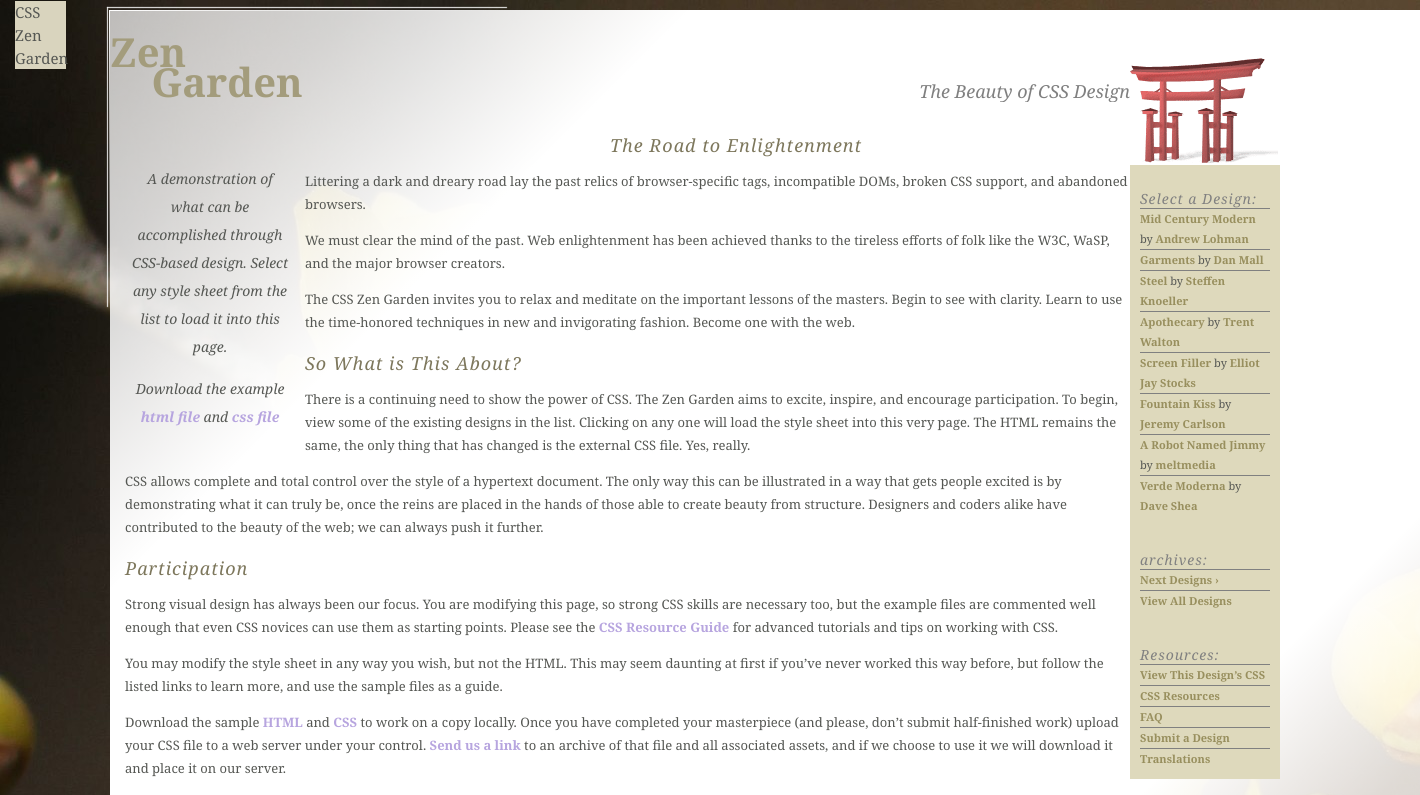
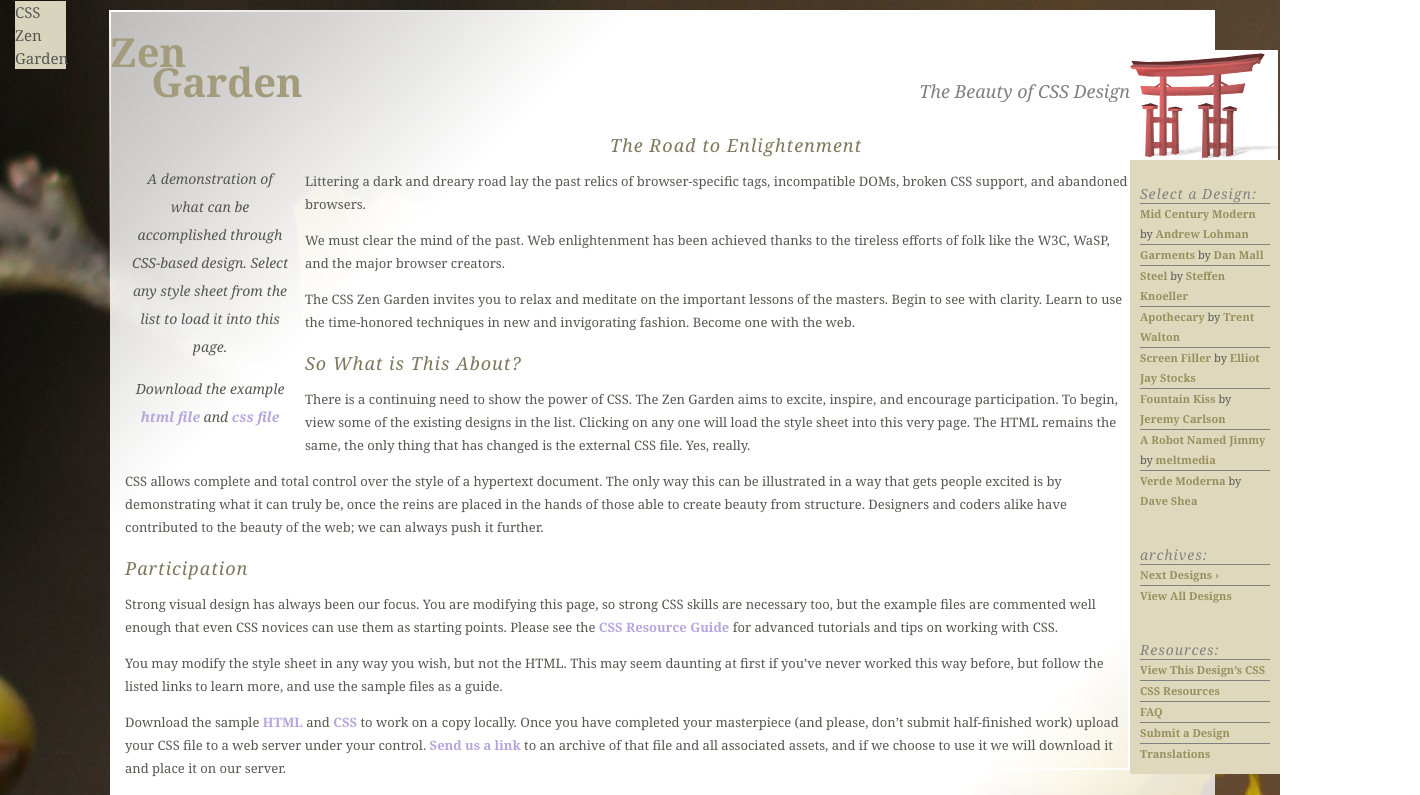
Before and after one commit to Kevin181/CSS-Zen-Garden-Demo, a plain HTML site: page 001/zengarden.com_001.html in a window 1280 px wide. Shown: the top 795 px of the page, 1420 px wide, since content can reach past the window. Drawn offline with Linux system fonts and the light colour scheme.

Commit message:
modify 001

```diff
--- a/001/css/zengarden.com_001.css
+++ b/001/css/zengarden.com_001.css
@@ -62,25 +62,23 @@
 	//background-color : #fff;
 }
 
-.header:before {
+.page-wrapper:before {
     position : absolute;
-    bottom : -200px;
+    bottom : 30px;
     right : 150px;
     width : 400px;
-    height : 1px;
+    height : 2px;
     content:"";
-    box-shadow:3px 3px 1px #fff;
     background: linear-gradient(to left, rgba(255,255,255,1), rgba(255,255,255,0));
  }
 
- .header h1:before {
+ .page-wrapper h1:before {
  	position : absolute;
-    bottom : -200px;
+    bottom : 30px;
     right : 150px;
-    width : 1px;
+    width : 2px;
     height : 300px;
     content:"";
-    box-shadow: 3px 3px 1px #fff;
     background: linear-gradient(to top, rgba(255,255,255,1), rgba(255,255,255,0));
  }
 
@@ -89,9 +87,8 @@
     top : 10px;
     left : 109px;
     width : 400px;
-    height : 1px;
+    height : 2px;
     content:"";
-    box-shadow:-2px -3px 1px #fff;
     background: linear-gradient(to right, rgba(255,255,255,1), rgba(255,255,255,0));
  }
 
@@ -99,10 +96,9 @@
 	position : absolute;
     top : 10px;
     left : 109px;
-    width : 1px;
+    width : 2px;
     height : 300px;
     content:"";
-    box-shadow:-2px -3px 1px  #fff;
     background: linear-gradient(to bottom, rgba(255,255,255,1), rgba(255,255,255,0));
 }
 
@@ -110,8 +106,9 @@
  	position : absolute;
     top : 10px;
     left : 110px;
-    width : 1310px;
-    height : 1110px;
+    margin-right: 150px;
+    width : 86.35%;
+    height : 1070px;
     content : "";
     z-index : -1;
     background-color : #fff;
@@ -133,18 +130,12 @@
 	line-height: 76%;//行间距
 	white-space: nowrap;
 	overflow: hidden;
-	//background : rgba(255,255,255,0.2);
-	//background-image : linear-gradient(to bottom , #ddd, #fff);
-	/*//background: url("../image/h1.gif") no-repeat scroll left top;*/
 }
 .header h2 {
 	float :right;
 	clear : right;
 	margin-top : 70px;
-
-
 	height : 22px;
-
 	color : grey;
 	font-style : italic;
 	font-weight : lighter;
@@ -187,10 +178,8 @@
 }
 .side-line {
 	position: absolute;
-	top: 55px;
+	top: 50px;
 	right: 0px;
-	float:right;
-	clear: both;
 	width:150px;
 }
 .side-line .link-style {
```
